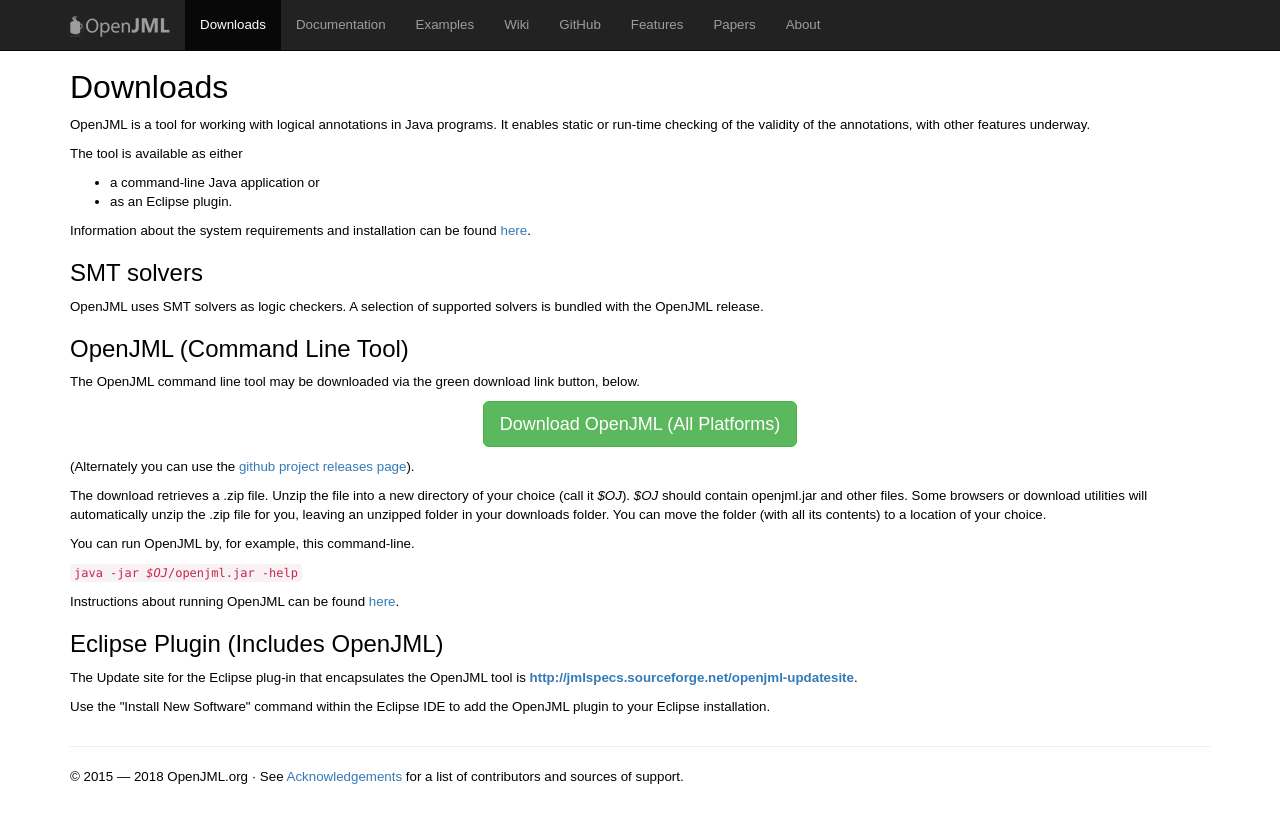
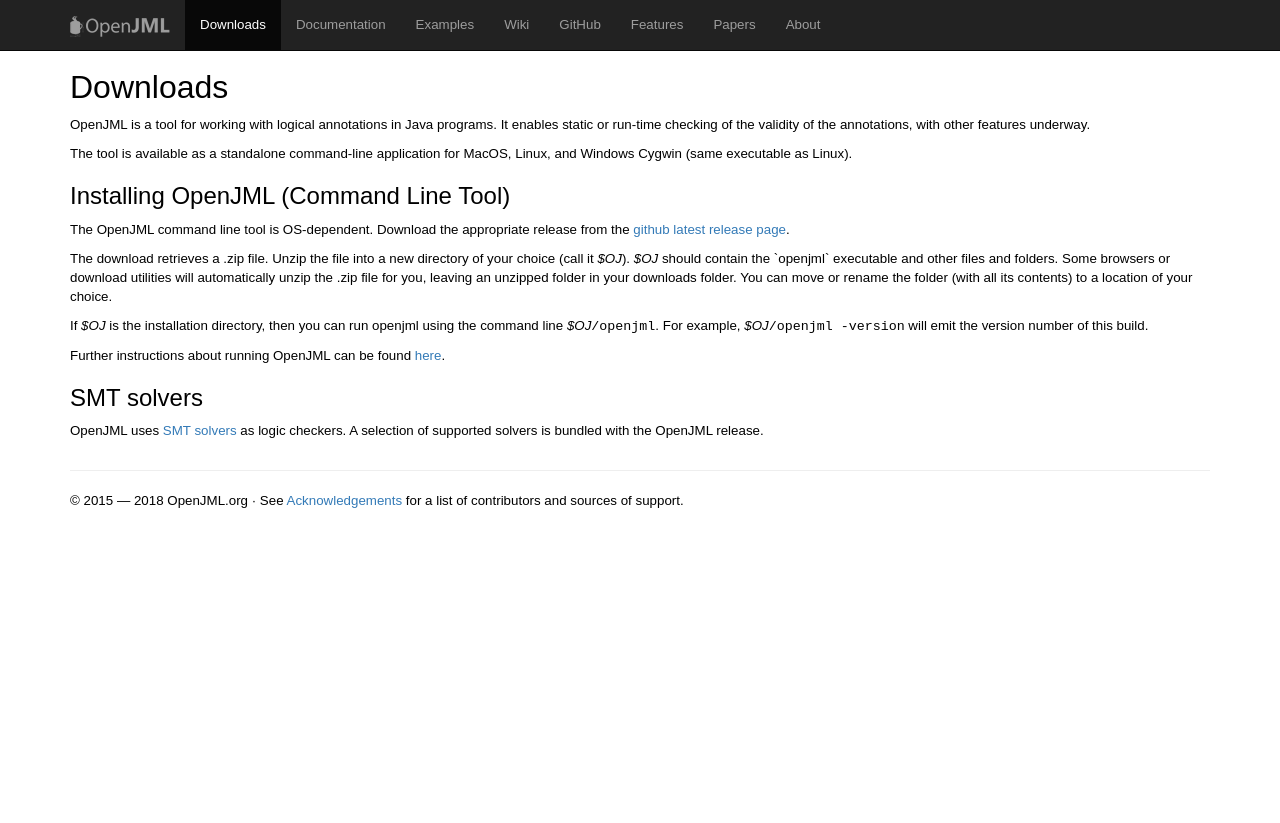
Before and after one commit to OpenJML/openjml.github.io, a Jekyll site: the page built from downloads/index.html, in a window 1280 px wide. Shown: the top 823 px of the page. Built offline with Jekyll 4.4.1, drawn with Linux system fonts in a browser that asks for light colours.

Commit message:
Updating project io pages

```diff
--- a/downloads/index.html
+++ b/downloads/index.html
@@ -6,49 +6,41 @@
     <div class="col-md-12">
       <h1>Downloads</h1>
       <p>OpenJML is a tool for working with logical annotations in Java programs. It enables static or run-time checking of the validity of the annotations, with other features underway.
-      <p>The tool is available as either </p>
-      <ul>
-	<li>a command-line Java application or</li>
-	<li>as an Eclipse plugin.</li>
-      </ul>
+      <p>The tool is available as a standalone command-line application
+      for MacOS, Linux, and Windows Cygwin (same executable as Linux).
 
-      Information about the system requirements and installation can be found <a href="../documentation/installation.shtml">here</a>.
 
+
+
+      <h2>Installing OpenJML (Command Line Tool)</h2>
+
+      <p>The OpenJML command line tool is OS-dependent. Download the
+      appropriate release from the
+        <a href="https://github.com/OpenJML/OpenJML/releases/latest">github latest release page</a>.
+
+     <p>
+     The download retrieves a .zip file.
+     Unzip the file into a new directory of your choice (call it <i>$OJ</i>).
+      <i>$OJ</i> should contain the `openjml` executable and other files and folders.
+     Some browsers or download utilities will automatically unzip the .zip file
+     for you, leaving an unzipped folder in your downloads folder. You can move
+     or rename the folder (with all its contents) to a location of your choice.
+      </p>
+
+      <p>If <i>$OJ</i> is the installation directory, then you can run openjml
+      using the command line <i>$OJ</i><tt>/openjml</tt>. For example,
+      <i>$OJ</i><tt>/openjml -version</tt> will emit the version number of this build.
+
+      <p>Further instructions about running OpenJML can be found
+         <a href=https://www.openjml.org/documentation>here</a>.</p>
 
 
 <h2>SMT solvers</h2>
 
-<P>OpenJML uses SMT solvers as logic checkers. A selection of supported solvers
+<P>OpenJML uses <a href="http://smtlib.cs.uiowa.edu">SMT solvers</a> as logic checkers. A selection of supported solvers
 is bundled with the OpenJML release.
 
-      <h2>OpenJML (Command Line Tool)</h2>
-
-      <p>The OpenJML command line tool may be downloaded via the green download link button, below.</p>
-
-      <div align="center">
-	<p><a class="btn btn-success btn-lg" href="http://jmlspecs.sourceforge.net/openjml.zip" role="button">Download OpenJML (All Platforms) </a></p>
-      </div>
-
-     <p>(Alternately you can use the
-        <a href="https://github.com/OpenJML/OpenJML/releases">github project releases page</a>).
-     <p>
-     The download retrieves a .zip file.
-     Unzip the file into a new directory of your choice (call it <i>$OJ</i>).
-      <i>$OJ</i> should contain openjml.jar and other files.
-     Some browsers or download utilities will automatically unzip the .zip file
-     for you, leaving an unzipped folder in your downloads folder. You can move
-     the folder (with all its contents) to a location of your choice.
-      </p>
-
-      <p>You can run OpenJML by, for example, this command-line.</p>
-
-      <p><code>java -jar <i>$OJ</i>/openjml.jar -help</code></p>
-
-      <p>Instructions about running OpenJML can be found
-         <a href=https://www.openjml.org/documentation>here</a>.</p>
-
-
-
+<!--
       <h2>Eclipse Plugin (Includes OpenJML)</h2>
 
       <p>The Update site for the Eclipse plug-in that encapsulates the OpenJML tool is <a href="http://jmlspecs.sourceforge.net/openjml-updatesite"><strong>http://jmlspecs.sourceforge.net/openjml-updatesite</strong></a>.</p>
@@ -57,5 +49,6 @@
       add the OpenJML plugin to your Eclipse installation.</p>
 
 
+-->
     </div>
   </div>
--- a/papers/index.html
+++ b/papers/index.html
@@ -6,6 +6,8 @@
 
 <div class="row">
   <div class="col-md-12">
+
+<b>THIS PAGE IS OUT OF DATE.</b>
 
     <h1>Projects built on OpenJML</h1>
     <p>
```
Also changed, not shown: about/index.html (+8 -10 lines), documentation/index.html (+4 -11 lines), 2 other files.
